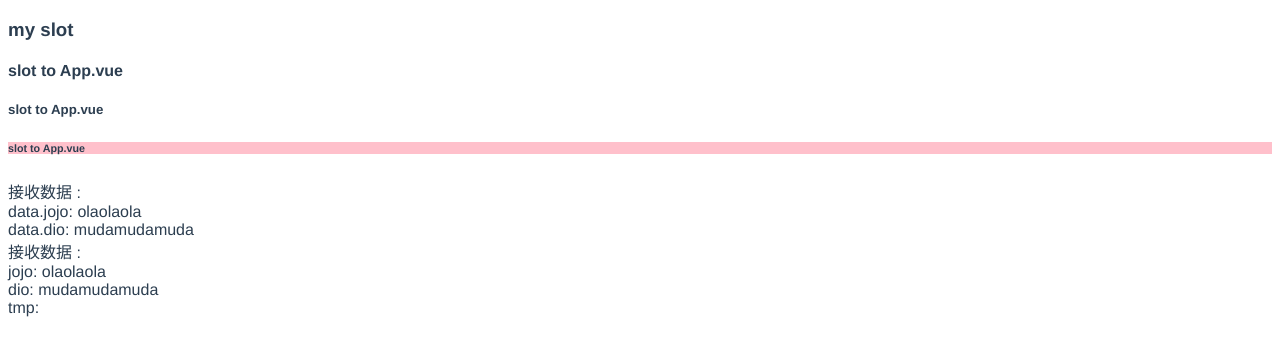
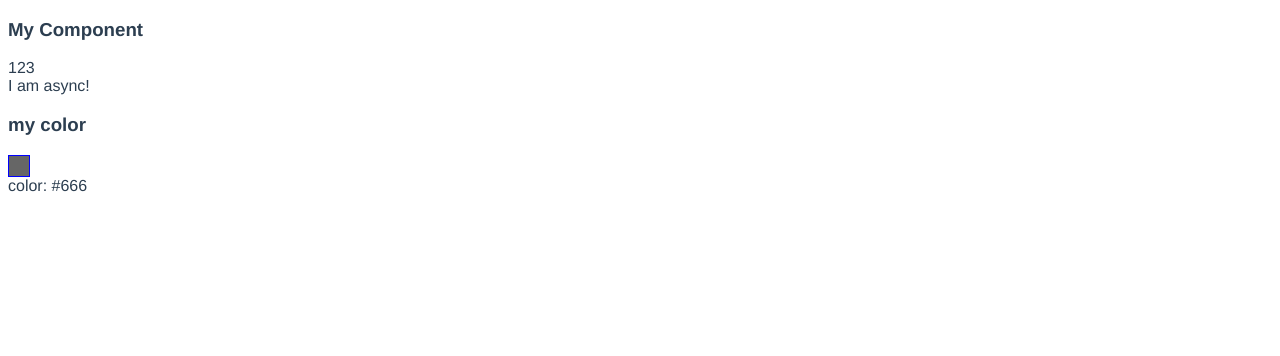
Before and after one commit to lzz-chn/vue-test, a Vue app: page / in a window 1280 px wide. Shown: the top 356 px of the page. Built offline with nearby package versions, Linux system fonts and the light colour scheme.

Commit message:
增加全局组件练习

```diff
--- a/src/App.vue
+++ b/src/App.vue
@@ -36,7 +36,7 @@
 		<!-- <MyWatch/> -->
 		<!-- <MyDirective/> -->
 		<!-- <MyColor /> -->
-		<MySlot>
+		<MySlot v-if="false">
 			<template v-slot:default>
 				<h4>slot to App.vue</h4>
 				<h5>slot to App.vue</h5>
@@ -62,6 +62,13 @@
 				tmp: {{tmp}}
 			</template>
 		</MySlot>
+		<!-- <CompDynamic /> -->
+
+		<!-- 全局组件调用时不需要注册 -->
+		<component-example />
+		<component-async-example />
+		<component-async-webpack-example />
+		<!-- <MyTransition /> -->
 	</div>
 </template>
 
@@ -84,9 +91,11 @@ import MyWatch from './components/MyWatch'
 import MyDirective from './components/MyDirective'
 import MyColor from './components/MyColor'
 import MySlot from './components/MySlot'
+import MyTransition from './components/MyTransition'
 import LifeCycle from './components/LifeCycle'
 import InstanceProperties from './components/InstanceProperties'
 import ProvideInject from './components/ProvideInject'
+import CompDynamic from './components/CompDynamic'
 
 export default {
 	// 2.注册组件到当前 App.vue 中
@@ -110,11 +119,17 @@ export default {
 		MyProps,
 		MyColor,
 		MySlot,
+		MyTransition,
 		InstanceProperties,
-		ProvideInject
+		ProvideInject,
+		CompDynamic
 	},
 	data() {
-		return { words: '', dio: 'mudamuda', jojo: 'olaola' }
+		return {
+			words: '',
+			dio: 'mudamuda',
+			jojo: 'olaola'
+		}
 	},
 	provide() {
 		return { inp: this.jojo }
--- /dev/null
+++ b/src/components/MyComponent.js
@@ -0,0 +1,39 @@
+import Vue from 'vue';
+
+// 创建全局组建
+Vue.component('component-example', {
+    data() {
+        return {
+            num: 123
+        };
+    },
+    template: `
+        <div>
+            <h3>My Component</h3>
+            {{num}}
+        </div>`
+});
+
+// 创建异步全局组件
+Vue.component('component-async-example', function(resolve, reject) {
+    let status = true; // 控制是否达到要求
+    setTimeout(function() {
+        if (status) {
+            // 向 `resolve` 回调传递组件定义
+            resolve({
+                template: '<div>I am async!</div>'
+            });
+        } else {
+            resolve({
+                template: '<div>error</div>'
+            });
+        }
+    }, 2000);
+});
+
+Vue.component('component-async-webpack-example', function (resolve) {
+    // 这个特殊的 `require` 语法将会告诉 webpack
+    // 自动将你的构建代码切割成多个包，这些包
+    // 会通过 Ajax 请求加载
+    require(['./MyColor'], resolve)
+  })
--- a/src/main.js
+++ b/src/main.js
@@ -4,6 +4,7 @@ import Vue from 'vue'; // 引用 vue 框架
 import App from './App'; // 引用 App.vue 根组件
 import router from './router'; // 引用路由文件
 import { MyPlugin_Fun, MyPlugin_Obj } from './components/MyPlugin';
+import MyComponent from "./components/MyComponent";
 
 Vue.config.productionTip = false;
 
@@ -32,6 +33,7 @@ Vue.prototype.ajax = () => {
 // // 打印 MyPlugin_Fun 插件中的myPluginValue的属性
 // console.log('Vue.myPluginValue:', Vue.myPluginValue);
 
+
 /* eslint-disable no-new */
 new Vue({
     el: '#app', // 表示当前实例在 index.html 文件中 id="app" 的标签
```
